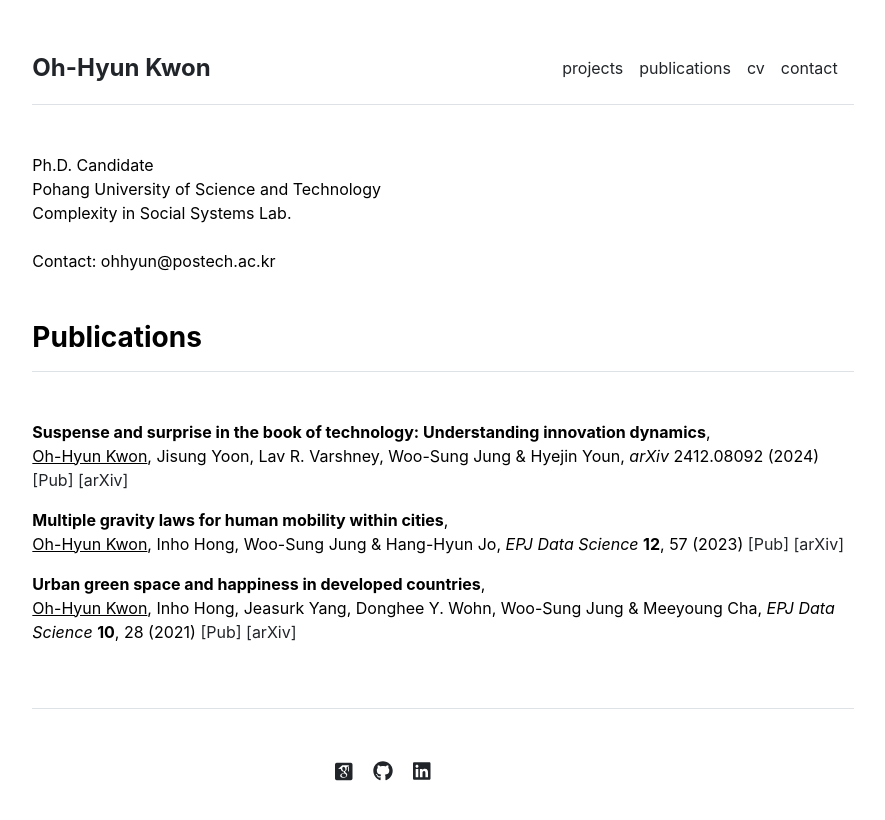
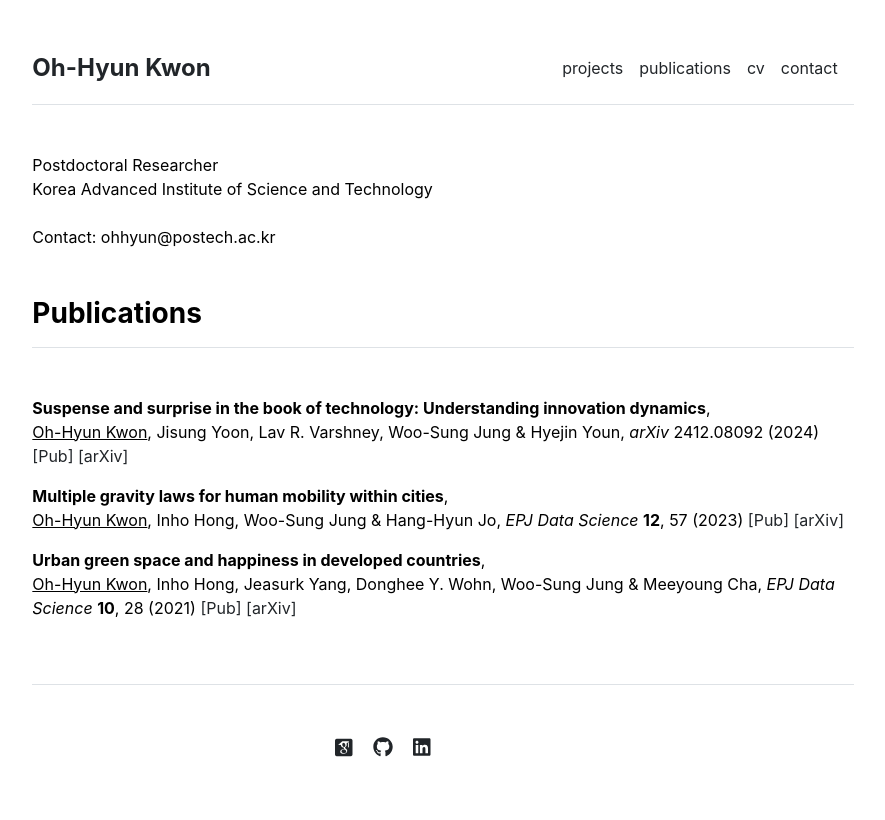
Before and after one commit to pothyd/pothyd.github.io, a Jekyll site: the page built from index.md, in a window 1280 px wide. Shown: the top 820 px of the page, without its empty margins (197-1082 px from the left). Built offline with Jekyll 4.4.1, drawn with Linux system fonts in a browser that asks for light colours; some web fonts are replaced.

Commit message:
Update introduction.html

```diff
--- a/_includes/introduction.html
+++ b/_includes/introduction.html
@@ -1,9 +1,8 @@
 <div class="row g-5 mb-5">
   <div>
 <!--     <h3 class="fw-bold border-bottom pb-3 mb-5">Profile</h3> -->
-    Ph.D. Candidate<br>
-    Pohang University of Science and Technology<br>
-    Complexity in Social Systems Lab.<br><br>
+    Postdoctoral Researcher<br>
+    Korea Advanced Institute of Science and Technology<br><br>
     Contact: ohhyun@postech.ac.kr
   </div>
 </div>
```
